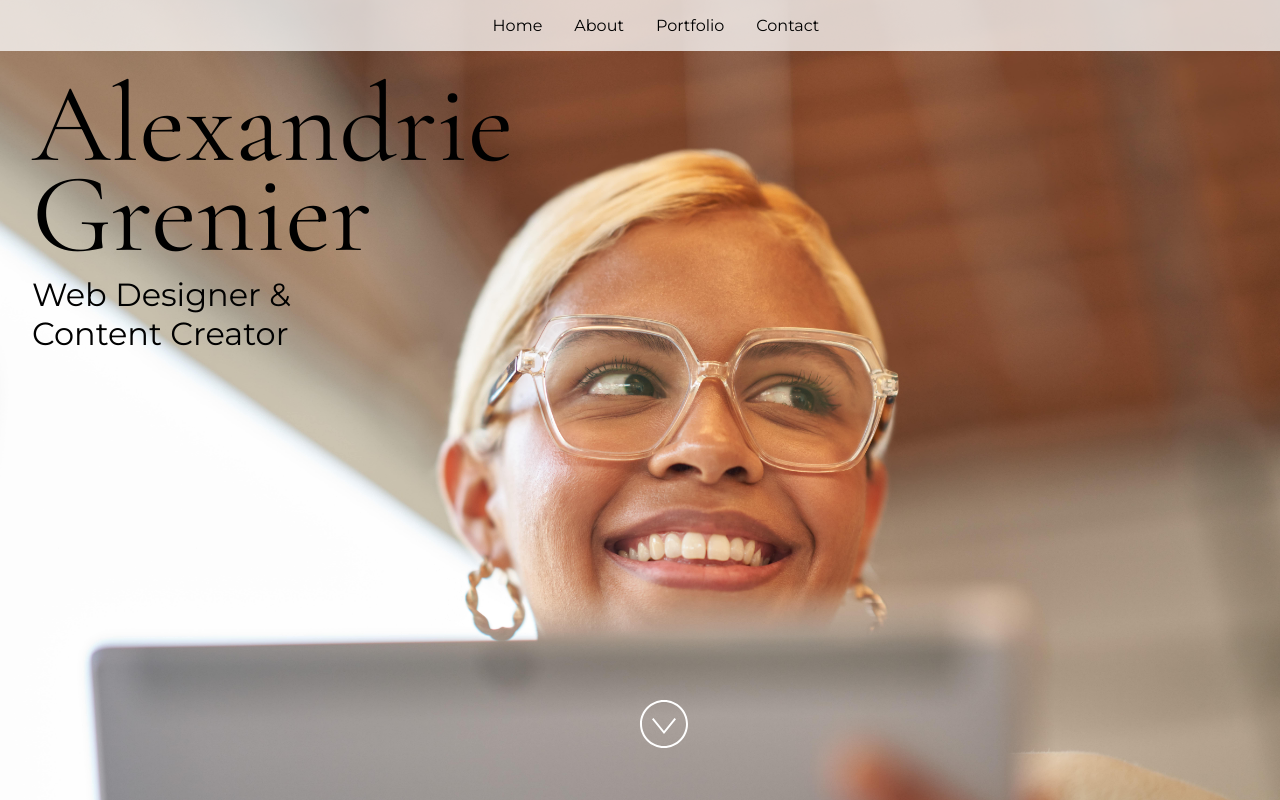
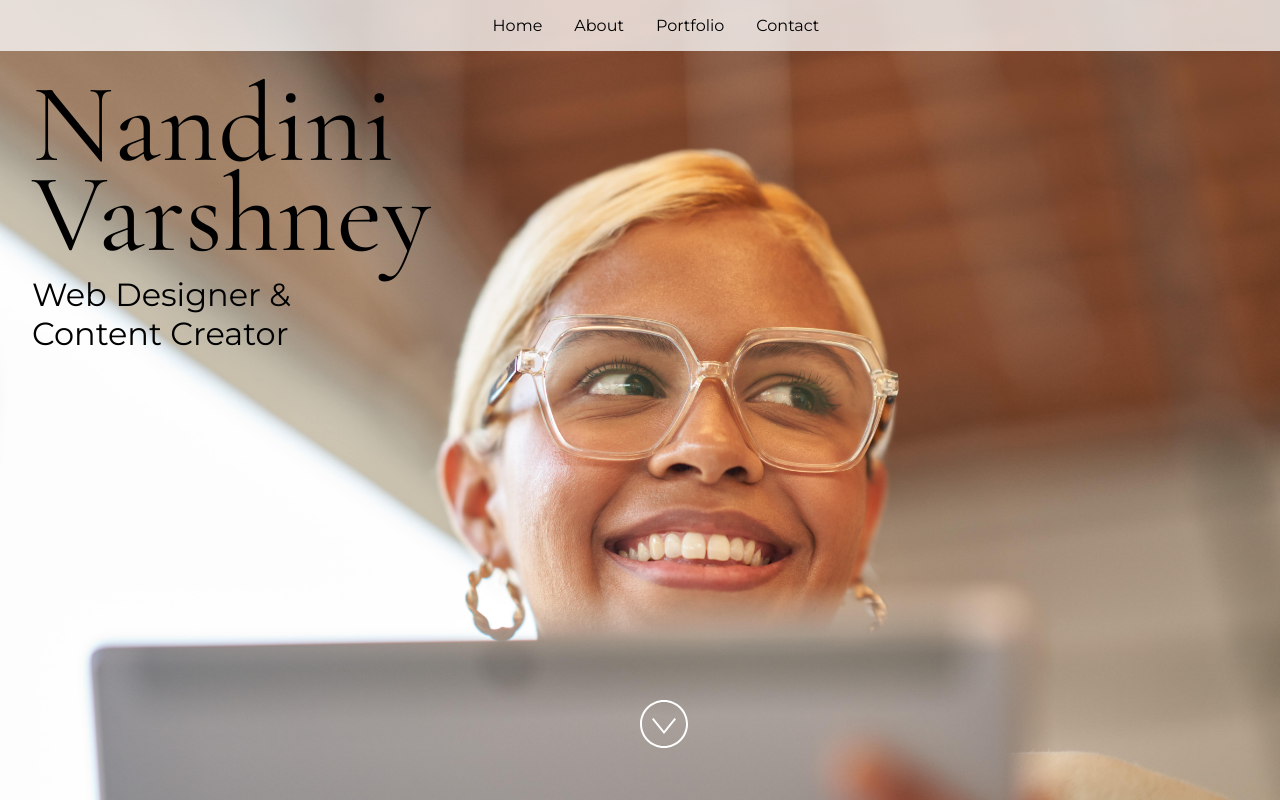
Before and after one commit to NandiniVar/MLSA-Task, a React (Vite) app: page / in a window 1280 px wide. Built offline with nearby package versions, Linux system fonts and the light colour scheme.

Commit message:
add all changes

```diff
--- a/src/App.jsx
+++ b/src/App.jsx
@@ -24,9 +24,9 @@ import "./styles.css";
  * If you don't have one of the social sites listed, leave it as an empty string.
  */
 const siteProps = {
-  name: "Alexandrie Grenier",
+  name: "Nandini Varshney",
   title: "Web Designer & Content Creator",
-  email: "alex@example.com",
+  email: "nandinivarshney@393.com",
   gitHub: "microsoft",
   instagram: "microsoft",
   linkedIn: "satyanadella",
```
